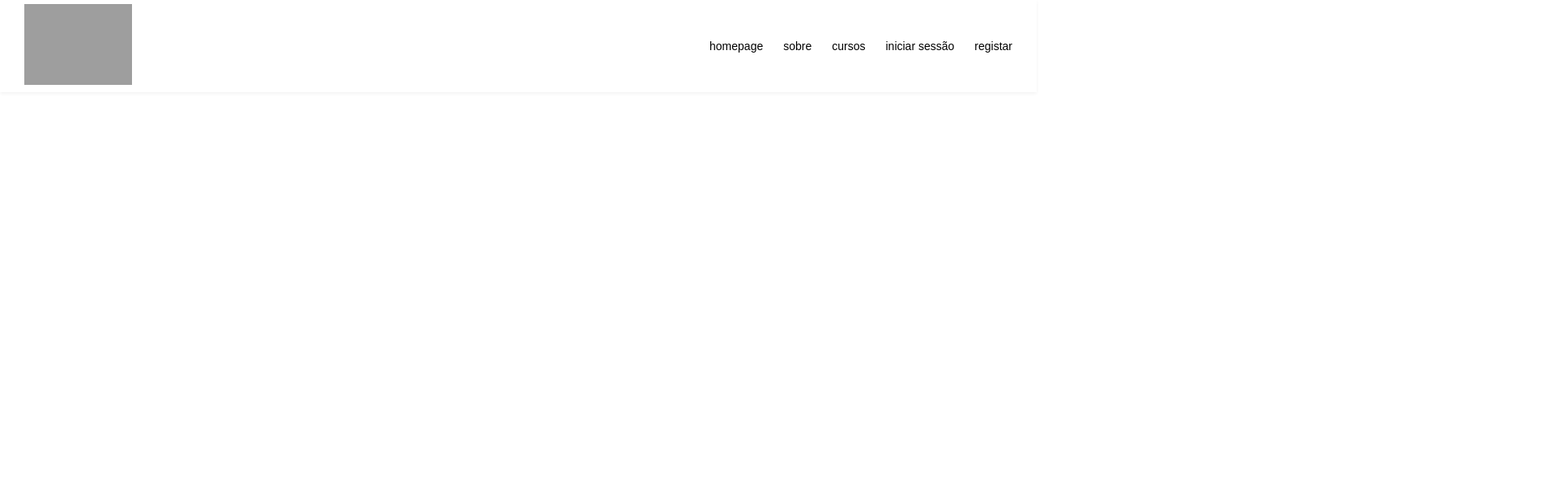
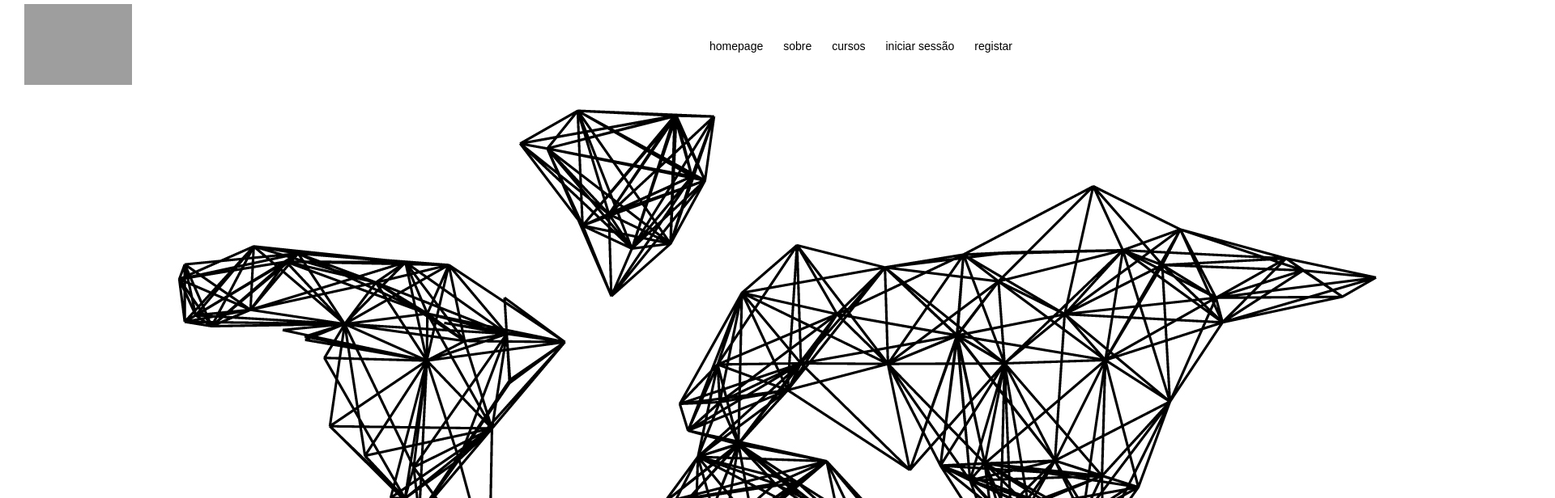
Before and after one commit to buddie-project/buddie-frontend, a React (Vite) app: page / in a window 1280 px wide. Shown: the top 616 px of the page at 81% size, 1920 px wide, since content can reach past the window. Built offline with nearby package versions, Linux system fonts and the light colour scheme; no server answers; grey boxes are pictures that could not be loaded; the HTML template or start-up script is replaced by a standard one.

Commit message:
Update navigation styles and add background image to homepage

```diff
--- a/src/pages/Homepage.jsx
+++ b/src/pages/Homepage.jsx
@@ -2,6 +2,11 @@ function Homepage() {
 
     return(
         <>
+            <div className="background-homepage">
+                <div className="background-image">
+                    <img src="/images/background-image.jpg" alt="Background Image" className="background-image"/>
+                </div>
+            </div>
         </>
     )
 }
--- a/src/style/App.css
+++ b/src/style/App.css
@@ -7,11 +7,11 @@ body, html, #root {
 
 .nav{
     width: 100%;
-    background-color: white;
+    background-color: transparent;
     display: flex;
     justify-content: space-between;
     padding: 5px 30px;
-    box-shadow: 0 2px 4px rgba(0, 0, 0, 0.05);
+    /*box-shadow: 0 2px 4px rgba(0, 0, 0, 0.05);*/
     position: fixed;
     top: 0;
     left: 0;
@@ -95,7 +95,7 @@ body, html, #root {
 }
 .footer-link{
     text-decoration: none;
-    color: black;
+    color: white;
     font-size: 14px;
     text-transform: lowercase;
 }
--- /dev/null
+++ b/src/style/Homepage.css
@@ -0,0 +1,10 @@
+.background-image {
+  position: absolute;
+  top: 0;
+  left: 0;
+  width: 100%;
+  height: 100%;
+  z-index: -1;
+  transform: translate(-50%, -50%);
+  object-fit: cover;
+}
```
Also changed, not shown: public/images/buddie-logo-wht.png (added), public/images/buddie-logo.png (added).
